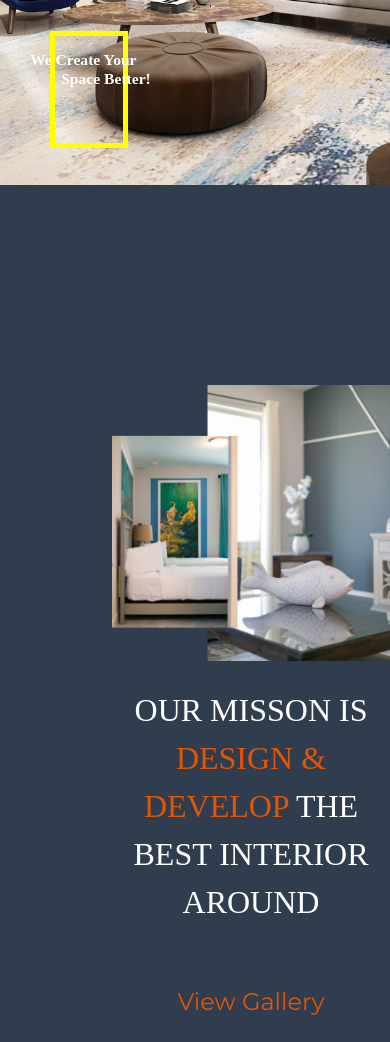
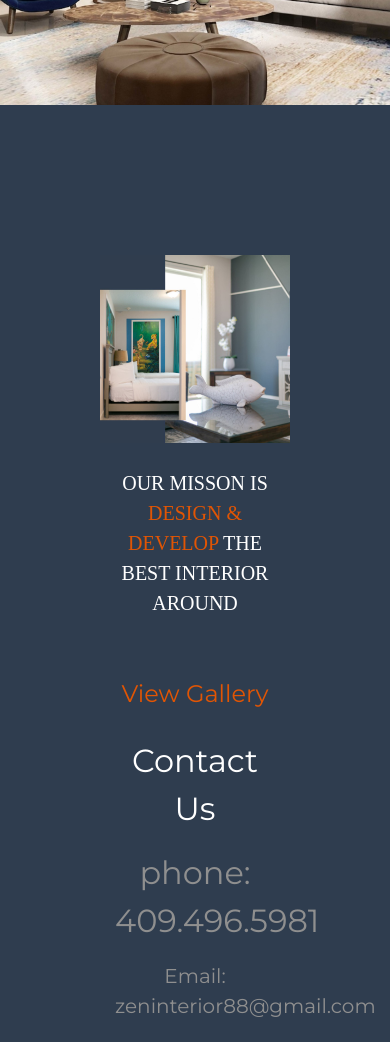
Before and after one commit to yajunfl/zen-old, a plain HTML site: page index.html in a window 390 px wide. Shown: the part 369-1411 px from the top of the page. Drawn offline with nearby package versions, Linux system fonts and the light colour scheme.

Commit message:
Add files via upload

```diff
--- a/css/styles.css
+++ b/css/styles.css
@@ -195,6 +195,10 @@ a:hover {
     padding-bottom: 20%;
   }
 
+  .navbar-logo {
+    max-height: 2em;
+  }
+
 }
 
 @media (max-width: 650px) {
@@ -262,8 +266,10 @@ a:hover {
     height: 30vw;
     width: 20vw;
     border: 5px solid;
-    left: 30px;
-    top: 400px;
+    /* left: 150px;
+    top: 200px; */
+    margin: auto;
+
 
 
 
@@ -273,8 +279,8 @@ a:hover {
     color: white;
     font-size:4vw;
     font-weight: bold;
-    top: 420px;
-    left: 10px;
+    top: 200px;
+    left: 100px;
   }
 }
 /* .inex-text-rec {
@@ -297,8 +303,9 @@ a:hover {
 
 .bottom-index {
   position: relative;
-  padding-top: 12.5em;
-  padding-left: 7em;
+  padding-top: 150px;
+  padding-left: 100px;
+  padding-right: 100px;
 }
 
 .view-gallery-text-div{
@@ -334,6 +341,10 @@ a:hover {
     text-align: center;
   }
 
+  .bottom-index {
+    margin: auto;
+  }
+
   .bottom-index-img {
     /* height: 993px; */
     width: 320px !important;
@@ -360,8 +371,18 @@ a:hover {
 
 }
 
-@media (max-width: 568px) {
+/* @media (max-width: 1205px) {
+  .navbar-collapse
+    {
+        background-color:#FA0;
+    }
+} */
+
+@media (max-width: 673px) {
   .all-email {
+    font-size: 20px;
+  }
+  .bottom-index-text {
     font-size: 20px;
   }
 }
```
